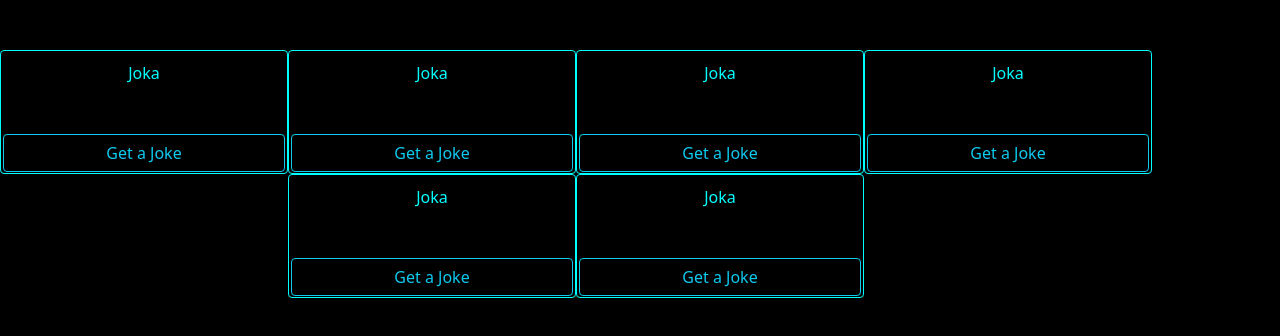
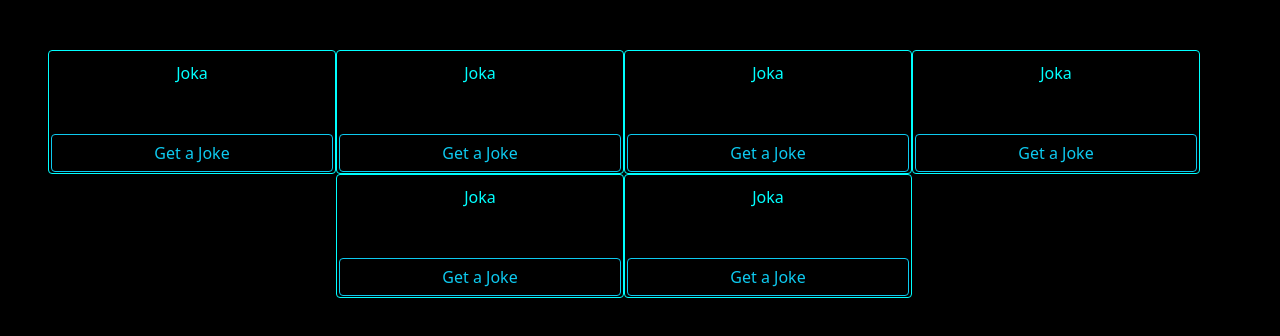
Before and after one commit to KlayTT/klay-react-template, a React app: page / in a window 1280 px wide. Built offline with nearby package versions, Linux system fonts and the light colour scheme.

Commit message:
scss edits

```diff
--- a/src/Initialize/index.js
+++ b/src/Initialize/index.js
@@ -1,5 +1,3 @@
-/* eslint-disable react/jsx-no-comment-textnodes */
-/* eslint-disable react/jsx-no-undef */
 import React, { useState } from 'react';
 import getJoke from '../api/data/jokeData';
 // import getJoke from '../api/data/jokeData';
--- a/src/styles/index.scss
+++ b/src/styles/index.scss
@@ -12,9 +12,9 @@ body {
   display: flex;
   flex-flow: row wrap;
   text-align: center;
-  // margin: .1rem;
+  margin-left: 3rem;
   justify-content: center;
-  // padding: .2rem;
+  //  padding-left: 10rem;
   text-align: center;
   margin-top: 50px;
 }
```
